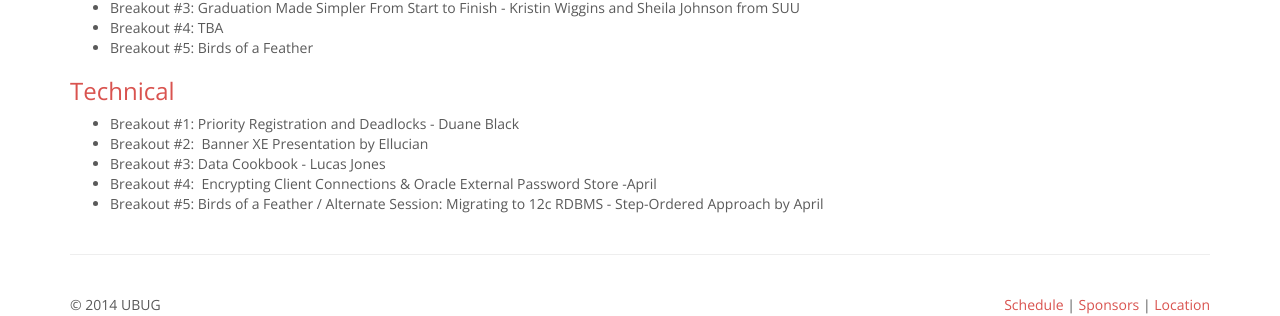
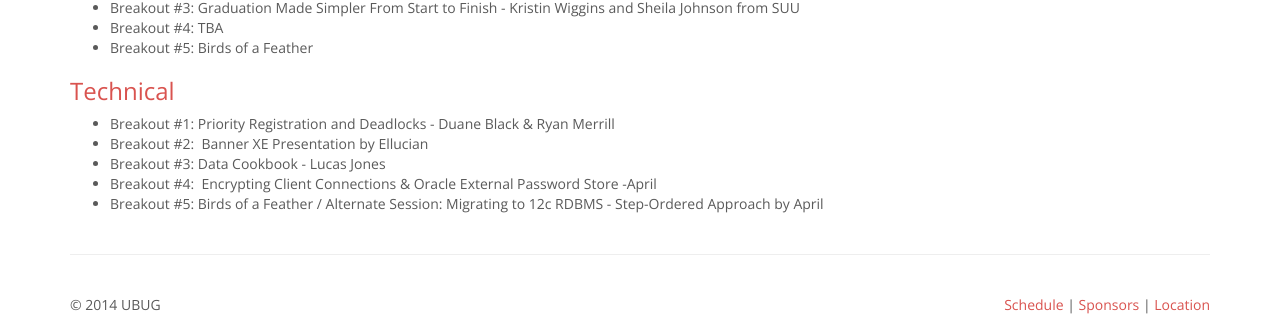
Before and after one commit to ubug/ubug.github.io, a Jekyll site: the page built from schedule/index.md, in a window 1280 px wide and 900 px high, scrolled down 2141 px. Shown: the part 535-851 px from the top of the window. Built offline with Jekyll 4.4.1, drawn with Linux system fonts in a browser that asks for light colours; nearby versions of some CDN libraries; Markdown is read by kramdown in place of the engine named in the settings.

Commit message:
Added Ryan Merrill as a presenter.

```diff
--- a/schedule/index.md
+++ b/schedule/index.md
@@ -112,7 +112,7 @@ title: Schedule
 
 ### Technical
 
-* Breakout #1: Priority Registration and Deadlocks - Duane Black
+* Breakout #1: Priority Registration and Deadlocks - Duane Black & Ryan Merrill
 * Breakout #2:  Banner XE Presentation by Ellucian
 * Breakout #3: Data Cookbook - Lucas Jones
 * Breakout #4:  Encrypting Client Connections & Oracle External Password Store -April
```
